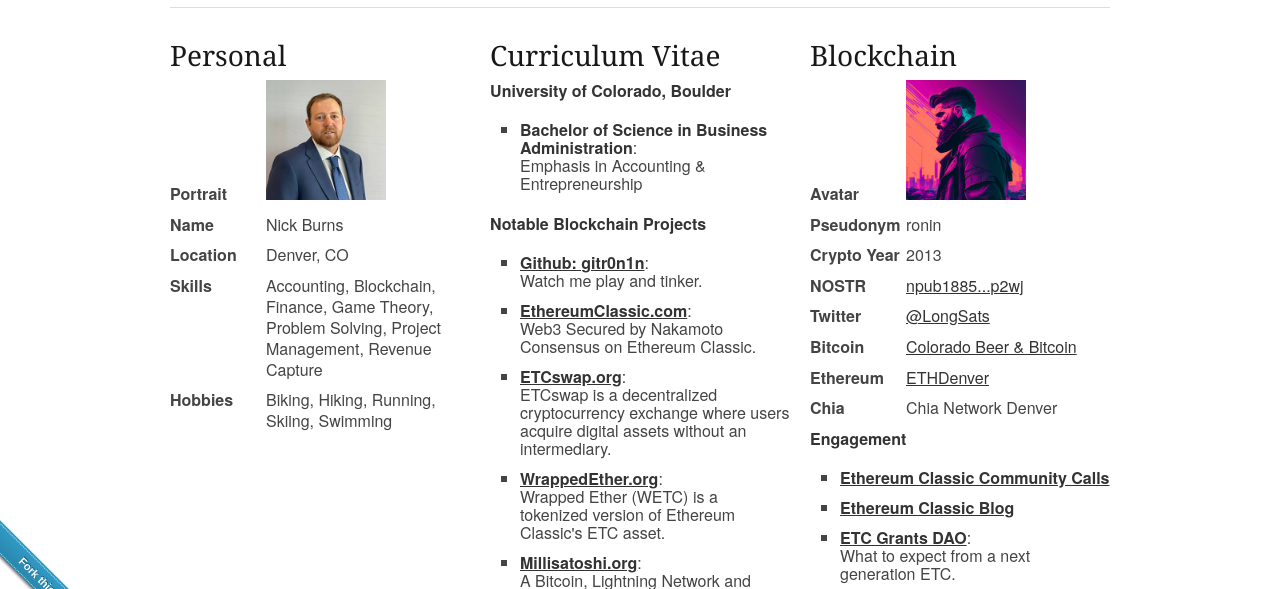
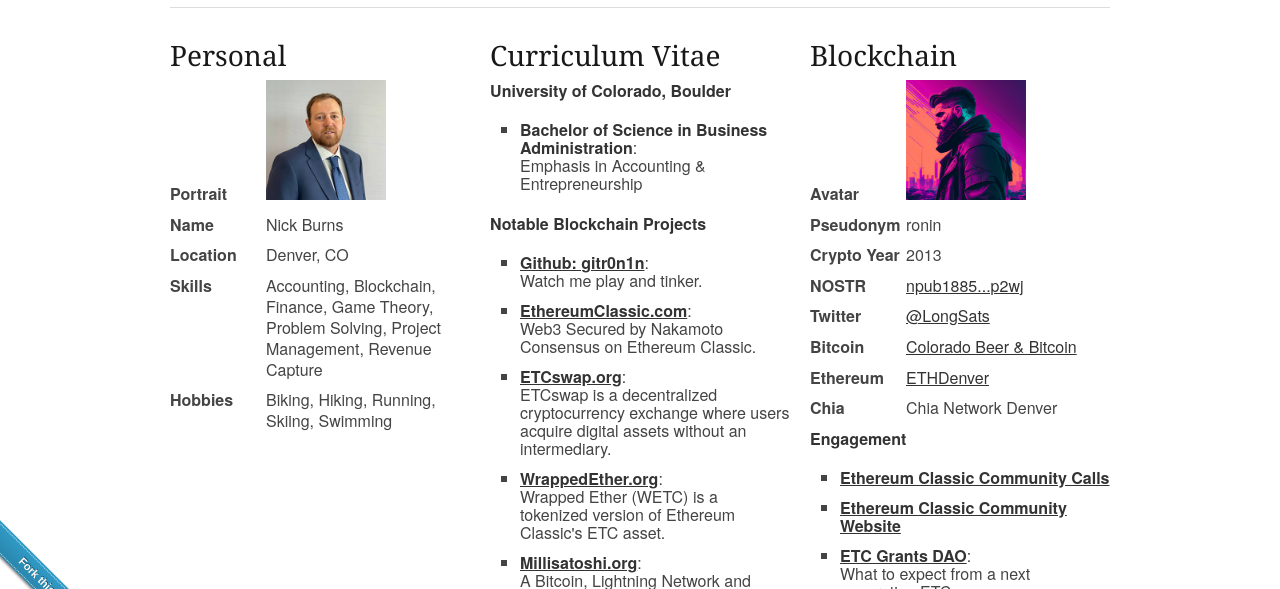
Before and after one commit to gitr0n1n/r0n1n.org, a plain HTML site: page index.html in a window 1280 px wide. Shown: the part 165-754 px from the top of the page. Drawn offline with Linux system fonts and the light colour scheme.

Commit message:
Update index.html

```diff
--- a/index.html
+++ b/index.html
@@ -119,7 +119,7 @@
         <p><strong>Engagement</strong></p>
         <ul class="square">
           <li><strong><a href="https://www.youtube.com/@ETCCommunityCalls" target="_blank">Ethereum Classic Community Calls</a></strong></li>
-          <li><strong><a href="https://ethereumclassic.org/news/tag/blog" target="_blank">Ethereum Classic Blog</a></strong></li>
+          <li><strong><a href="https://ethereumclassic.org/news/tag/blog" target="_blank">Ethereum Classic Community Website</a></strong></li>
           <li><strong><a href="https://twitter.com/ETCGrantsDao/status/1620964784924401664" target="_blank">ETC Grants DAO</a></strong>:<br>What to expect from a next generation ETC.</li>
           <li><strong><a href="https://twitter.com/BITMAINtech/status/1600281530370490369" target="_blank">BITMAIN</a></strong>:<br>2 months after the Ethereum Merge -- Dilemma, changes, and latest development plan of ETC.</li>
           <li><strong><a href="https://twitter.com/ETCGrantsDao/status/1566808583618052101" target="_blank">ETC Grants DAO</a></strong>:<br>ETC Builders Webinar.</li>
```
